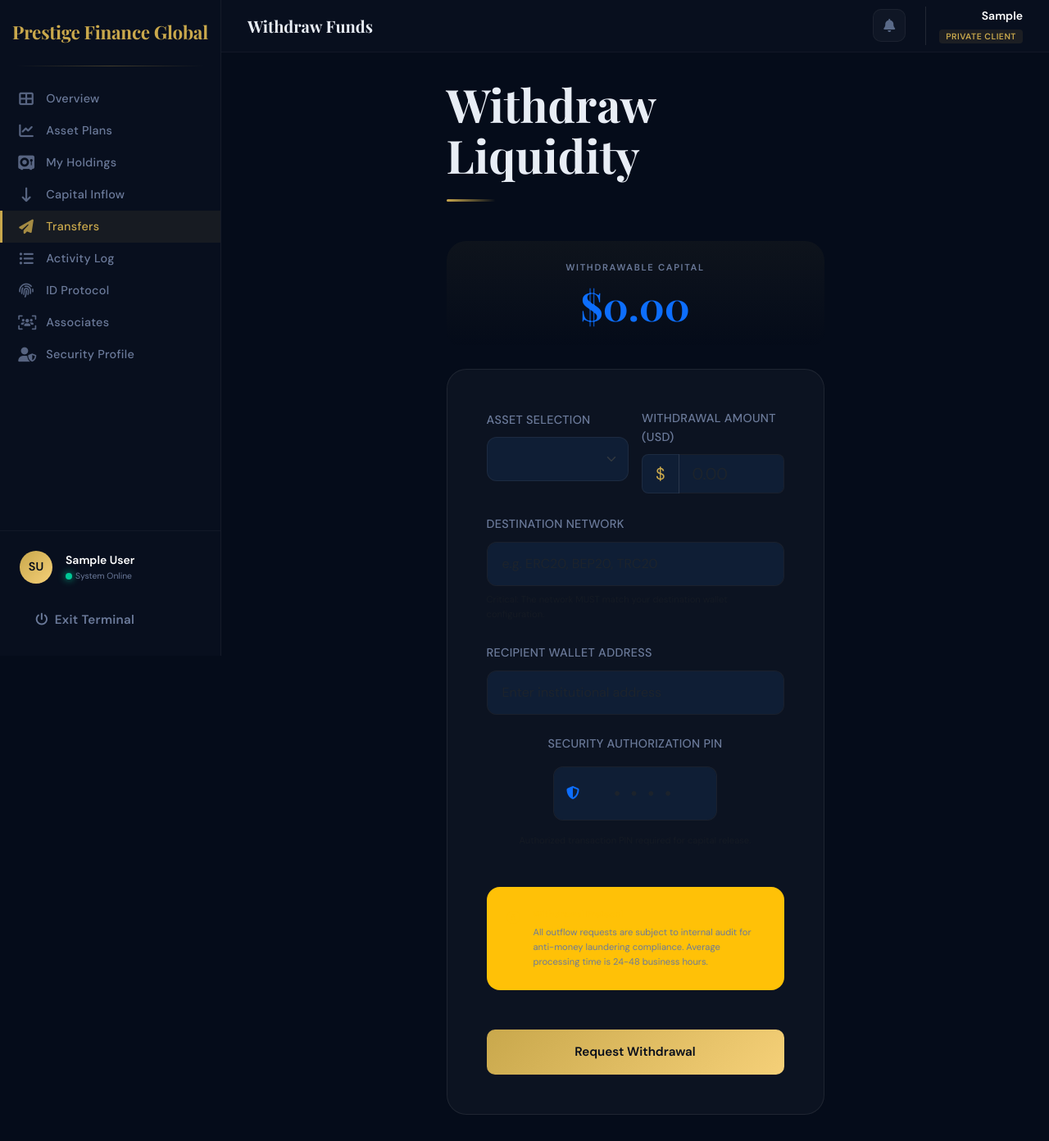
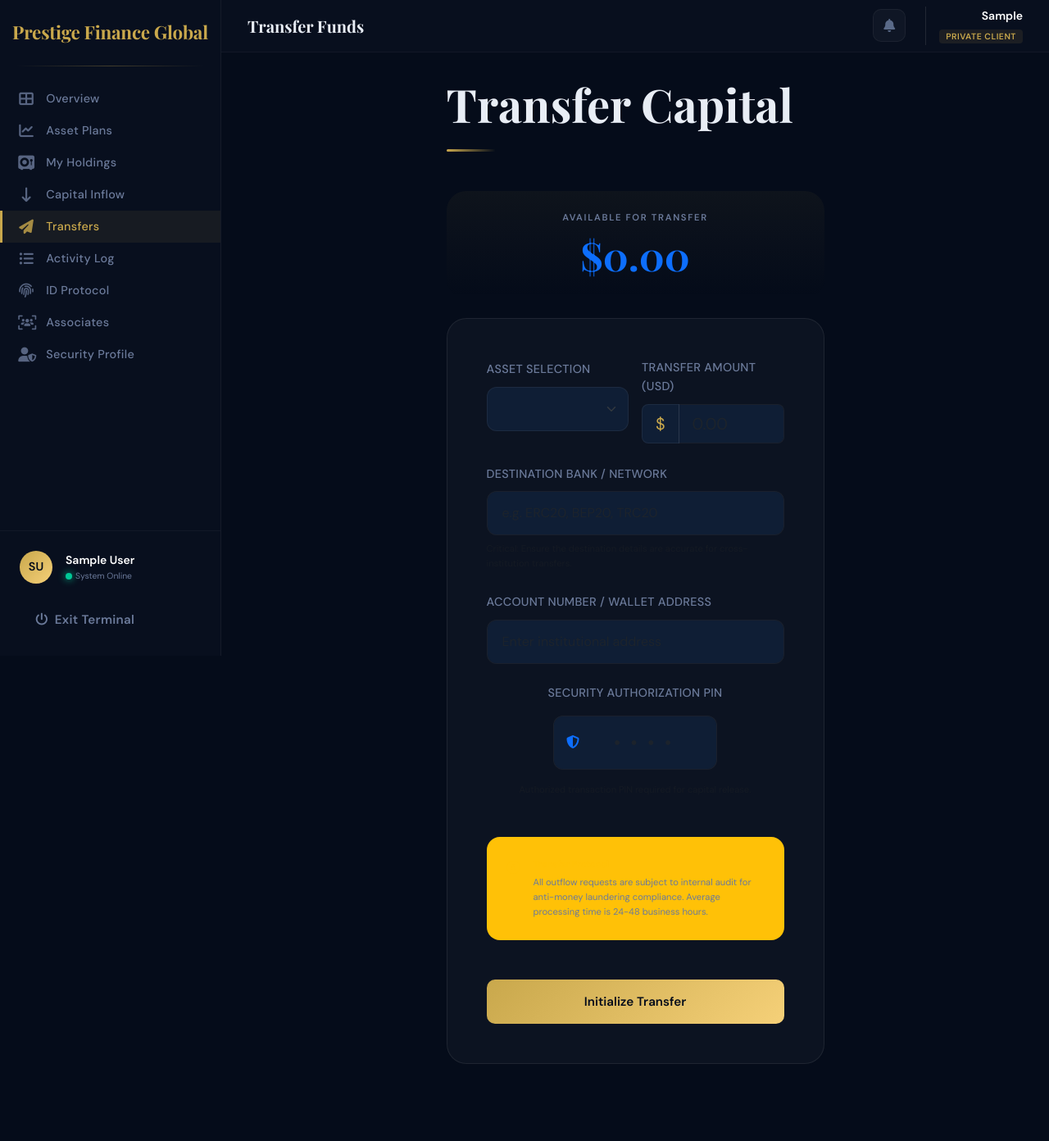
Before and after one commit to nextackantamineharri-tech/prestigue, a Flask app: page /dashboard/withdraw in a window 1280 px wide. Shown: the whole page at 82% size. After the commit the page ends 1298 px from the top, so only its background shows below. Run offline with Flask 3, Linux system fonts and the light colour scheme; the visitor is signed in with stand-in values (Sample User, id 1); data comes from the database, SQL or seed files in the repository; data that the repository does not hold is empty; some libraries are stand-ins or nearby versions.

Commit message:
Refactor: Rename Withdrawal to Transfer, fix missing notifications, and update email templates

```diff
--- a/app/forms/finance.py
+++ b/app/forms/finance.py
@@ -13,9 +13,9 @@ class DepositForm(FlaskForm):
     submit = SubmitField('Submit Deposit')
 
 class WithdrawalForm(FlaskForm):
-    currency_id = SelectField('Select Coin', coerce=int, validators=[DataRequired()])
-    amount = DecimalField('Amount to Withdraw ($)', validators=[DataRequired(), NumberRange(min=10)])
-    network = StringField('Network (e.g. ERC20, TRC20)', validators=[DataRequired()])
-    wallet_address = StringField('Destination Wallet Address', validators=[DataRequired()])
+    currency_id = SelectField('Select Account/Currency', coerce=int, validators=[DataRequired()])
+    amount = DecimalField('Amount to Transfer ($)', validators=[DataRequired(), NumberRange(min=10)])
+    network = StringField('Destination Bank / Network', validators=[DataRequired()], render_kw={"placeholder": "e.g. Chase Bank, ERC20, etc."})
+    wallet_address = StringField('Account Number / Wallet Address', validators=[DataRequired()], render_kw={"placeholder": "Enter account or wallet details"})
     pin = PasswordField('Transaction PIN', validators=[DataRequired(), Length(min=4, max=6)])
-    submit = SubmitField('Request Withdrawal')
+    submit = SubmitField('Initialize Transfer')
--- a/app/routes/admin.py
+++ b/app/routes/admin.py
@@ -285,6 +285,7 @@ def process_withdrawal(id):
     if form.validate_on_submit():
         if 'submit_approve' in request.form:
             withdrawal.status = 'approved'
+            notify_withdrawal_approved(withdrawal.user, withdrawal)
             flash('Withdrawal request approved!', 'success')
         elif 'submit_paid' in request.form:
             withdrawal.status = 'paid'
@@ -295,6 +296,7 @@ def process_withdrawal(id):
             withdrawal.status = 'rejected'
             withdrawal.admin_note = form.admin_note.data
             withdrawal.user.account_balance += withdrawal.amount
+            notify_withdrawal_rejected(withdrawal.user, withdrawal)
             flash('Withdrawal rejected and funds returned to user.', 'warning')
 
         withdrawal.processed_at = datetime.utcnow()
--- a/app/routes/dashboard.py
+++ b/app/routes/dashboard.py
@@ -5,6 +5,7 @@ from app.models.user import User
 from app.models.investment import InvestmentPlan, UserInvestment
 from app.models.finance import Currency, Deposit, Withdrawal
 from app.models.notification import Notification
+from app.services.notification_service import notify_withdrawal_received, notify_deposit_received
 from app.forms.investment import InvestForm
 from app.forms.finance import DepositForm, WithdrawalForm
 import os
@@ -99,6 +100,8 @@ def deposit():
         db.session.add(deposit)
         db.session.commit()
 
+        notify_deposit_received(current_user, deposit)
+
         flash('Deposit submitted successfully! Our team will verify it soon.', 'success')
         return redirect(url_for('dashboard.history'))
 
@@ -147,10 +150,12 @@ def withdraw():
         db.session.add(withdrawal)
         db.session.commit()
 
+        notify_withdrawal_received(current_user, withdrawal)
+
         flash('Withdrawal request submitted successfully!', 'success')
         return redirect(url_for('dashboard.history'))
 
-    return render_template('dashboard/withdraw.html', title='Withdraw Funds', currencies=currencies, form=form)
+    return render_template('dashboard/withdraw.html', title='Transfer Funds', currencies=currencies, form=form)
 
 @dashboard_bp.route('/notifications')
 @login_required
--- a/app/templates/dashboard/index.html
+++ b/app/templates/dashboard/index.html
@@ -21,7 +21,7 @@
                 </div>
                 <div class="d-flex gap-2 mt-4">
                     <a href="{{ url_for('dashboard.deposit') }}" class="btn btn-sm px-3 fw-bold rounded-pill" style="background: #050C1A; color: #C9A84C; border: none;">Deposit</a>
-                    <a href="{{ url_for('dashboard.withdraw') }}" class="btn btn-sm px-3 fw-bold rounded-pill" style="background: transparent; color: #050C1A; border: 1.5px solid #050C1A;">Withdraw</a>
+                    <a href="{{ url_for('dashboard.withdraw') }}" class="btn btn-sm px-3 fw-bold rounded-pill" style="background: transparent; color: #050C1A; border: 1.5px solid #050C1A;">Transfer</a>
                 </div>
             </div>
         </div>
@@ -84,7 +84,7 @@
                 <i class="fas fa-receipt"></i>
             </div>
             <div>
-                <p class="extra-small text-muted text-uppercase mb-0">Total Withdrawn</p>
+                <p class="extra-small text-muted text-uppercase mb-0">Total Transferred</p>
                 <h5 class="fw-bold mb-0">${{ "{:,.2f}".format(stats.total_withdrawn if stats.total_withdrawn else 0) }}</h5>
             </div>
         </div>
@@ -186,7 +186,7 @@
             <a href="{{ url_for('dashboard.withdraw') }}" class="quick-action-link">
                 <div class="quick-action-btn">
                     <i class="fas fa-paper-plane mb-2"></i>
-                    <span>Withdraw Funds</span>
+                    <span>External Transfer</span>
                 </div>
             </a>
         </div>
--- a/app/templates/dashboard/withdraw.html
+++ b/app/templates/dashboard/withdraw.html
@@ -4,11 +4,11 @@
 <div class="row justify-content-center">
     <div class="col-lg-6">
         <div class="animate-up">
-            <h1 class="section-heading mb-4" style="font-family: 'Playfair Display', serif;">Withdraw Liquidity</h1>
+            <h1 class="section-heading mb-4" style="font-family: 'Playfair Display', serif;">Transfer Capital</h1>
             <div class="gold-divider mb-5"></div>
 
             <div class="glass-card p-4 mb-4 text-center border-0" style="background: linear-gradient(rgba(201,168,76,0.05), transparent);">
-                <p class="extra-small text-muted text-uppercase fw-bold letter-spacing-widest mb-2">Withdrawable Capital</p>
+                <p class="extra-small text-muted text-uppercase fw-bold letter-spacing-widest mb-2">Available for Transfer</p>
                 <h2 class="display-5 fw-bold text-primary mb-0" style="font-family: 'Playfair Display', serif;">${{ "{:,.2f}".format(current_user.account_balance) }}</h2>
             </div>
 
@@ -22,7 +22,7 @@
                             {{ form.currency_id(class="form-select form-select-lg", id="currencySelector") }}
                         </div>
                         <div class="col-md-6">
-                            <label class="form-label">Withdrawal Amount (USD)</label>
+                            <label class="form-label">Transfer Amount (USD)</label>
                             <div class="input-group input-group-lg">
                                 <span class="input-group-text bg-dark bg-opacity-50 border-end-0 text-primary">$</span>
                                 {{ form.amount(class="form-control border-start-0", placeholder="0.00") }}
@@ -31,13 +31,13 @@
                     </div>
 
                     <div class="mb-4">
-                        <label class="form-label">Destination Network</label>
+                        <label class="form-label">Destination Bank / Network</label>
                         {{ form.network(class="form-control form-control-lg", placeholder="e.g. ERC20, BEP20, TRC20") }}
-                        <div class="form-text extra-small opacity-50 mt-2">Critical: The network MUST match your destination wallet configuration.</div>
+                        <div class="form-text extra-small opacity-50 mt-2">Critical: Ensure the destination details are accurate for cross-institution transfers.</div>
                     </div>
 
                     <div class="mb-4">
-                        <label class="form-label">Recipient Wallet Address</label>
+                        <label class="form-label">Account Number / Wallet Address</label>
                         {{ form.wallet_address(class="form-control form-control-lg", placeholder="Enter institutional address") }}
                     </div>
 
@@ -55,7 +55,7 @@
                     <div class="p-4 rounded-4 bg-warning bg-opacity-5 border border-warning border-opacity-10 d-flex gap-3 mb-5">
                         <i class="fas fa-circle-info text-warning mt-1"></i>
                         <div class="extra-small text-muted">
-                            <p class="mb-1 text-warning fw-bold">Withdrawal Protocol</p>
+                            <p class="mb-1 text-warning fw-bold">Transfer Protocol</p>
                             All outflow requests are subject to internal audit for anti-money laundering compliance. Average processing time is 24-48 business hours.
                         </div>
                     </div>
```
Also changed, not shown: app/templates/dashboard/history.html (+4 -4 lines), app/templates/emails/withdrawal_approved.html (+5 -5 lines), app/templates/emails/withdrawal_received.html (+4 -4 lines), app/templates/emails/withdrawal_rejected.html (+4 -4 lines), scratch/check_withdrawals.py (added, +12 -0 lines), 1 other file.
